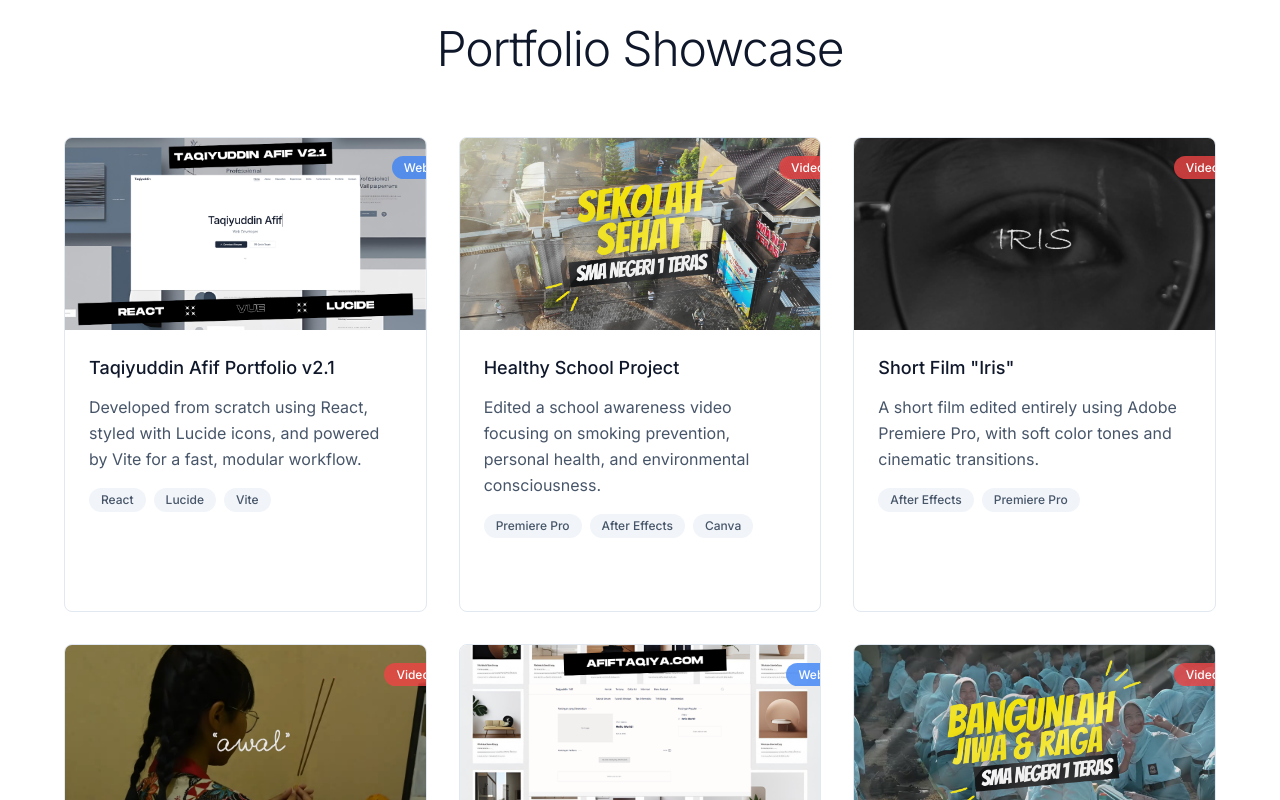
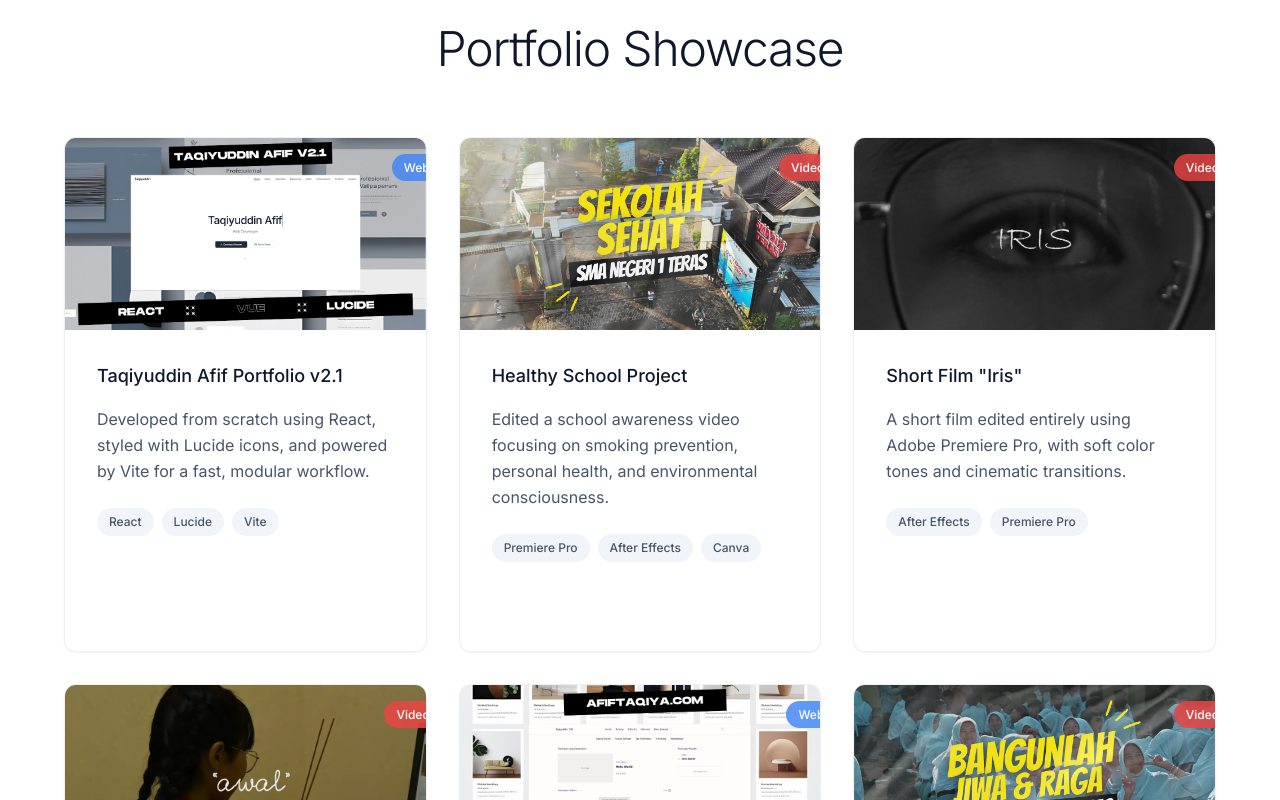
Before and after one commit to takhiyuddin/tqydnv2, a React (Vite) app: page / in a window 1280 px wide. Shown: the part 5660-6460 px from the top of the page. Built offline with nearby package versions, Linux system fonts and the light colour scheme.

Commit message:
Portfolio Showcase with Improved Border Spacing

```diff
--- a/src/components/Portfolio.tsx
+++ b/src/components/Portfolio.tsx
@@ -337,7 +337,7 @@ const Portfolio = () => {
             {projects.map((project, index) => (
               <div
                 key={index}
-                className="portfolio-card bg-white border border-slate-200 rounded-lg overflow-hidden scale-in-on-scroll group"
+                className="portfolio-card bg-white border border-slate-200/60 rounded-xl overflow-hidden scale-in-on-scroll group shadow-sm hover:shadow-xl"
                 style={{ animationDelay: `${index * 0.1}s` }}
               >
                 <div className="relative overflow-hidden">
@@ -359,7 +359,7 @@ const Portfolio = () => {
 
                   {/* Floating Type Badge */}
                   <div className="absolute top-4 right-4 transform translate-x-8 group-hover:translate-x-0 transition-transform duration-300">
-                    <span className={`px-3 py-1 rounded-full text-xs font-medium backdrop-blur-md ${
+                    <span className={`px-3 py-1.5 rounded-full text-xs font-medium backdrop-blur-md ${
                       project.type === 'video'
                         ? 'bg-red-500/80 text-white'
                         : 'bg-blue-500/80 text-white'
@@ -369,26 +369,26 @@ const Portfolio = () => {
                   </div>
                 </div>
 
-                <div className="p-6 relative">
+                <div className="p-8 relative">
                   {/* Animated Border */}
-                  <div className="absolute top-0 left-0 w-0 h-0.5 bg-gradient-to-r from-slate-400 to-slate-600 group-hover:w-full transition-all duration-500"></div>
+                  <div className="absolute top-0 left-6 right-6 h-0.5 bg-gradient-to-r from-slate-400 to-slate-600 scale-x-0 group-hover:scale-x-100 transition-transform duration-500 origin-left"></div>
 
                   <button
                     onClick={() => handleOpenBlog(project)}
-                    className="portfolio-title text-lg font-medium text-slate-900 mb-3 hover:text-slate-600 transition-all duration-300 text-left w-full group-hover:transform group-hover:-translate-y-1"
+                    className="portfolio-title text-lg font-medium text-slate-900 mb-4 hover:text-slate-600 transition-all duration-300 text-left w-full group-hover:transform group-hover:-translate-y-1"
                   >
                     {project.title}
                   </button>
 
-                  <p className="text-slate-600 mb-4 leading-relaxed transform group-hover:-translate-y-1 transition-transform duration-300 delay-75">
+                  <p className="text-slate-600 mb-6 leading-relaxed transform group-hover:-translate-y-1 transition-transform duration-300 delay-75">
                     {project.description}
                   </p>
 
-                  <div className="flex flex-wrap gap-2 transform group-hover:-translate-y-1 transition-transform duration-300 delay-100">
+                  <div className="flex flex-wrap gap-2 mb-6 transform group-hover:-translate-y-1 transition-transform duration-300 delay-100">
                     {project.tags.map((tag, tagIndex) => (
                       <span
                         key={tagIndex}
-                        className="portfolio-tag px-3 py-1 bg-slate-100 text-slate-600 rounded-full text-xs font-medium hover:bg-slate-200 hover:scale-105 transition-all duration-200"
+                        className="portfolio-tag px-3 py-1.5 bg-slate-100 text-slate-600 rounded-full text-xs font-medium hover:bg-slate-200 hover:scale-105 transition-all duration-200"
                         style={{ animationDelay: `${tagIndex * 0.1}s` }}
                       >
                         {tag}
@@ -397,7 +397,7 @@ const Portfolio = () => {
                   </div>
 
                   {/* Date and Role Info */}
-                  <div className="mt-4 pt-4 border-t border-slate-100 flex items-center justify-between text-xs text-slate-500 transform translate-y-2 opacity-0 group-hover:translate-y-0 group-hover:opacity-100 transition-all duration-300 delay-150">
+                  <div className="pt-4 border-t border-slate-100 flex items-center justify-between text-xs text-slate-500 transform translate-y-2 opacity-0 group-hover:translate-y-0 group-hover:opacity-100 transition-all duration-300 delay-150">
                     <span className="flex items-center gap-1">
                       <Calendar size={12} />
                       {project.date}
```
